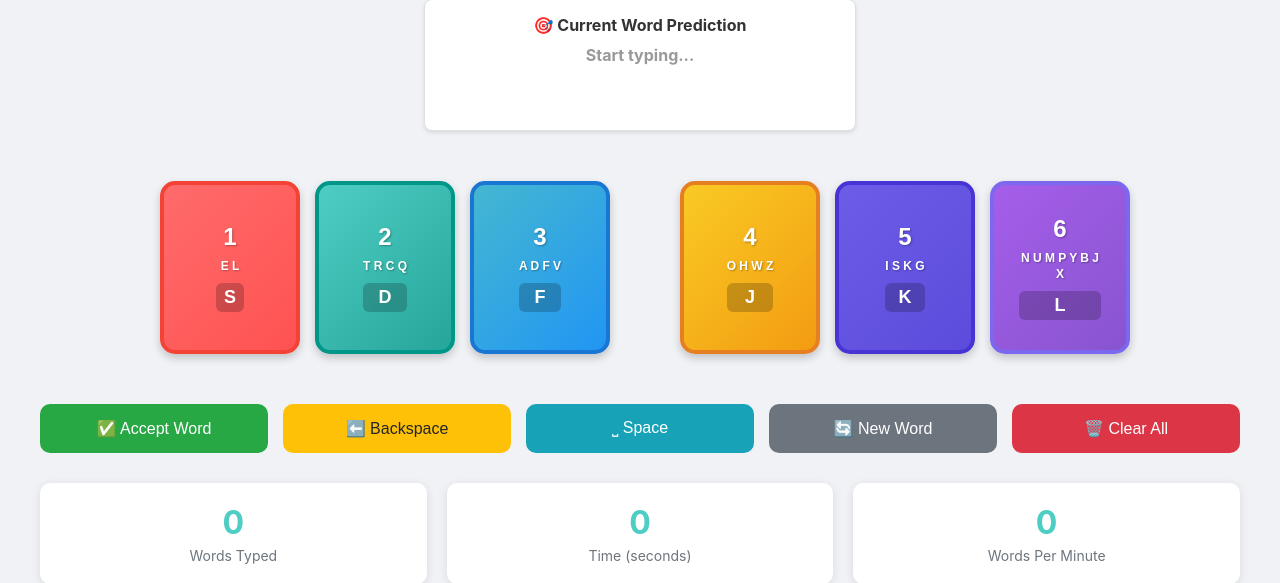
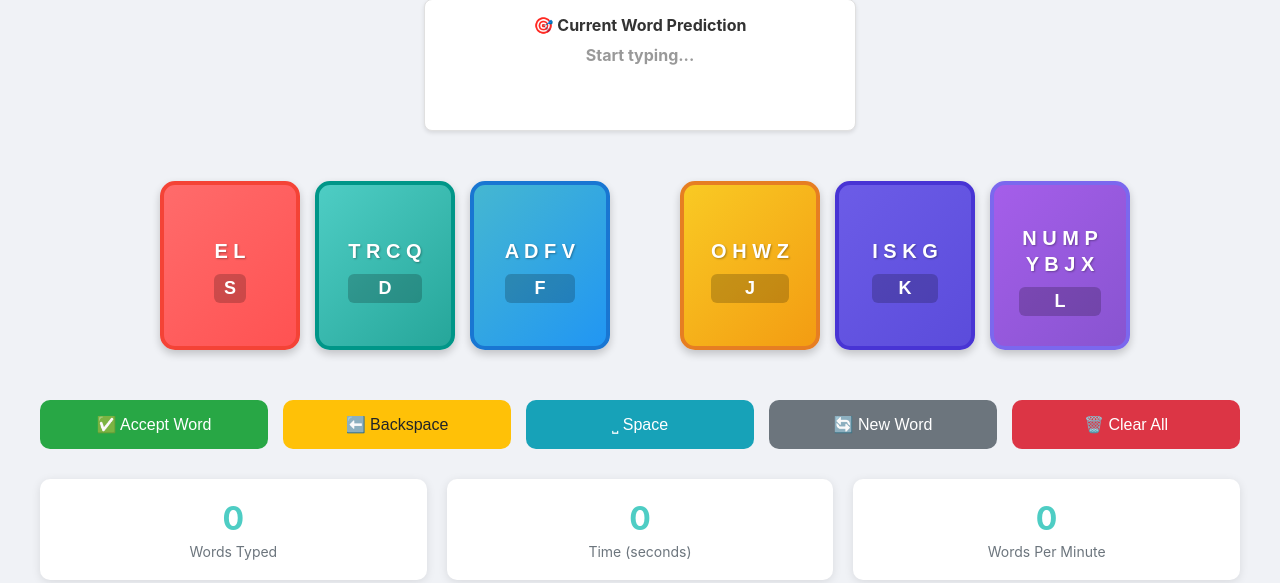
Before and after one commit to jacobsafar/AIKeyboard, a Flask app: page / in a window 1280 px wide. Shown: the part 215-798 px from the top of the page. Run offline with Flask 3, Linux system fonts and the light colour scheme; data that the repository does not hold is empty.

Commit message:
Enhance keyboard appearance by increasing letter size and removing numbers
Removes number labels and increases font size of letter labels in `templates/index.html` for better readability.

Replit-Commit-Author: Agent
Replit-Commit-Session-Id: 8156e393-9826-46b9-b484-b9da8cc33ab6
Replit-Commit-Screenshot-Url: https://storage.googleapis.com/screenshot-production-us-central1/6be75296-ea90-4192-8eff-f369ab9c8a21/8156e393-9826-46b9-b484-b9da8cc33ab6/wpbtUOl

```diff
--- a/templates/index.html
+++ b/templates/index.html
@@ -159,21 +159,14 @@
             pointer-events: none;
         }
 
-        .button-number {
-            font-size: 24px;
-            margin-bottom: 8px;
-            font-weight: 800;
-            color: white;
-            text-shadow: 1px 1px 2px rgba(0,0,0,0.3);
-        }
-
         .button-letters {
-            font-size: 12px;
-            margin-top: 5px;
+            font-size: 20px;
+            margin-top: 10px;
+            margin-bottom: 10px;
             line-height: 1.3;
             text-align: center;
             color: white;
-            font-weight: 600;
+            font-weight: 700;
             text-shadow: 1px 1px 2px rgba(0,0,0,0.3);
         }
 
@@ -348,12 +341,8 @@
                 min-height: 100px;
             }
 
-            .button-number {
-                font-size: 20px;
-            }
-
             .button-letters {
-                font-size: 10px;
+                font-size: 16px;
             }
 
             .button-key {
@@ -377,14 +366,10 @@
                 min-height: 80px;
             }
 
-            .button-number {
-                font-size: 18px;
-                margin-bottom: 4px;
-            }
-
             .button-letters {
-                font-size: 9px;
-                margin-top: 3px;
+                font-size: 13px;
+                margin-top: 5px;
+                margin-bottom: 5px;
             }
 
             .button-key {
@@ -414,14 +399,10 @@
                 min-height: 70px;
             }
 
-            .button-number {
-                font-size: 16px;
+            .button-letters {
+                font-size: 11px;
+                margin-top: 3px;
                 margin-bottom: 3px;
-            }
-
-            .button-letters {
-                font-size: 8px;
-                margin-top: 2px;
                 line-height: 1.1;
             }
 
@@ -453,21 +434,18 @@
         <div class="keyboard">
             <button class="keyboard-button btn1" onclick="pressButton(1)" title="S Key - Button 1">
                 <div class="button-content">
-                    <div class="button-number">1</div>
                     <div class="button-letters">E L</div>
                     <div class="button-key">S</div>
                 </div>
             </button>
             <button class="keyboard-button btn2" onclick="pressButton(2)" title="D Key - Button 2">
                 <div class="button-content">
-                    <div class="button-number">2</div>
                     <div class="button-letters">T R C Q</div>
                     <div class="button-key">D</div>
                 </div>
             </button>
             <button class="keyboard-button btn3" onclick="pressButton(3)" title="F Key - Button 3">
                 <div class="button-content">
-                    <div class="button-number">3</div>
                     <div class="button-letters">A D F V</div>
                     <div class="button-key">F</div>
                 </div>
@@ -475,21 +453,18 @@
             <div></div>
             <button class="keyboard-button btn4" onclick="pressButton(4)" title="J Key - Button 4">
                 <div class="button-content">
-                    <div class="button-number">4</div>
                     <div class="button-letters">O H W Z</div>
                     <div class="button-key">J</div>
                 </div>
             </button>
             <button class="keyboard-button btn5" onclick="pressButton(5)" title="K Key - Button 5">
                 <div class="button-content">
-                    <div class="button-number">5</div>
                     <div class="button-letters">I S K G</div>
                     <div class="button-key">K</div>
                 </div>
             </button>
             <button class="keyboard-button btn6" onclick="pressButton(6)" title="L Key - Button 6">
                 <div class="button-content">
-                    <div class="button-number">6</div>
                     <div class="button-letters">N U M P Y B J X</div>
                     <div class="button-key">L</div>
                 </div>
```
